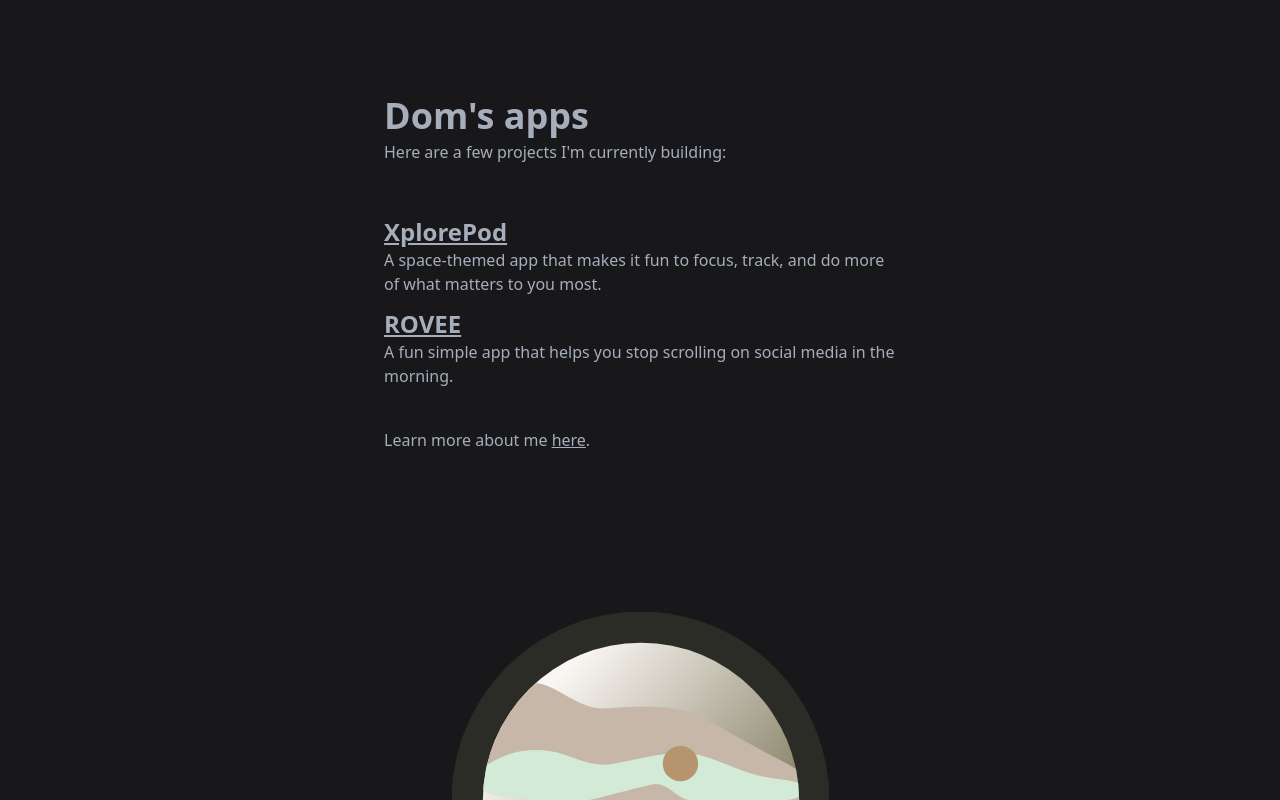
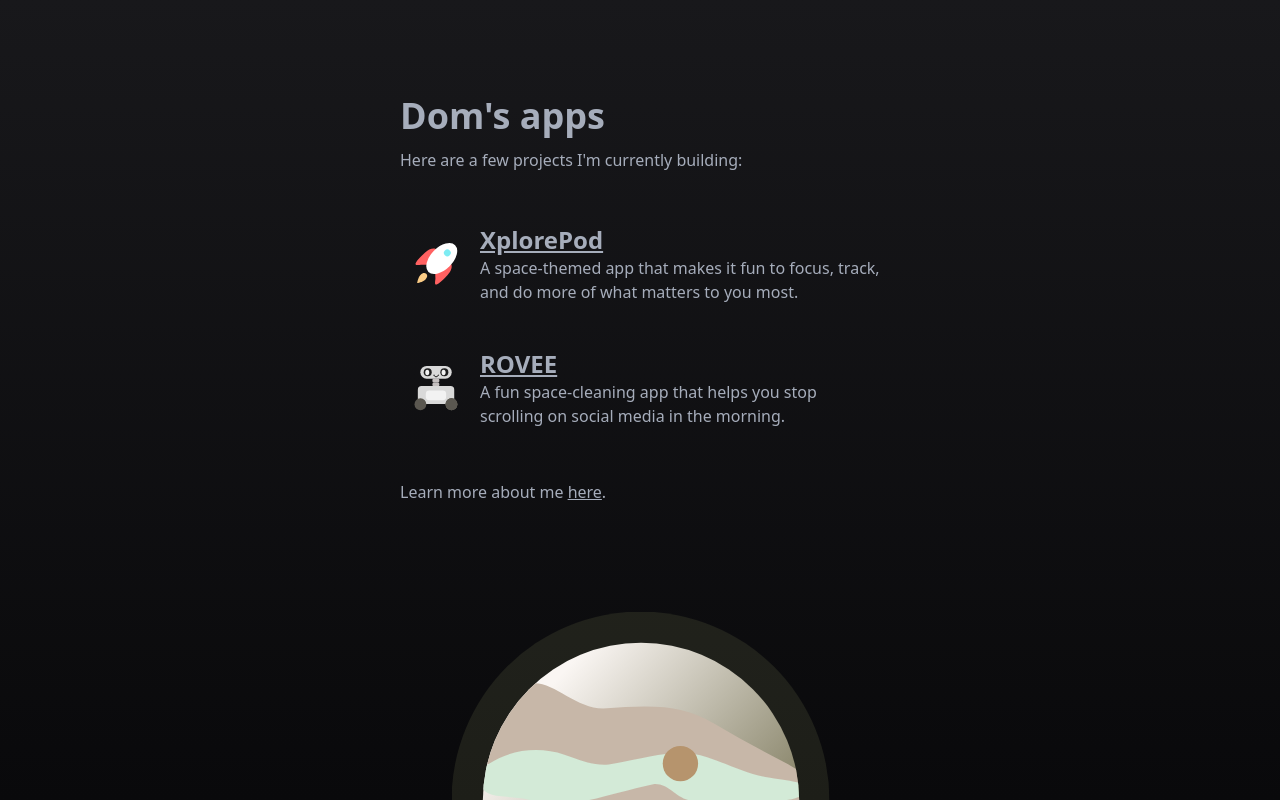
Before and after one commit to domwon/personal-svelte, a SvelteKit app: page /apps in a window 1280 px wide. Built offline with nearby package versions, Linux system fonts and the light colour scheme.

Commit message:
Add icons to projects in Apps page
- Change padding and margins to clean up UI with new icons

```diff
--- a/src/routes/apps/+page.svelte
+++ b/src/routes/apps/+page.svelte
@@ -2,34 +2,44 @@
 </script>
 
 <div class="flex flex-col h-full w-full justify-center items-center">
-	<div class="flex flex-col h-screen w-full justify-center items-center overflow-hidden bg-zinc-900">
+	<div
+		class="flex flex-col h-screen w-full justify-center items-center overflow-hidden bg-zinc-900 bg-gradient-to-b from-zinc-900 to-zinc-950"
+	>
 		<div class="absolute top-10 lg:top-20">
 			<div class="max-w-lg p-4">
-                <h1 class="text-4xl font-bold mb-1">
-                    Dom's apps
-                </h1>
+				<h1 class="text-4xl font-bold mb-3">Dom's apps</h1>
 				<p>Here are a few projects I'm currently building:</p>
 			</div>
 
-
-			<div class="mt-5 p-4">
-				<a class="card max-w-lg hover:bg-zinc-950" href="https://xplorepod.com" target="_blank">
+			<div class="mt-5">
+				<a class="card max-w-lg hover:bg-zinc-950 hover:animate-pulse p-4 flex flex-row items-center justify-center" href="https://xplorepod.com" target="_blank">
+                    <img src="scout-icon.svg" alt="xplorepod icon" class="ml-1 mr-3 h-16"/>
+                    <div>
                         <h2 class="text-2xl font-bold underline">XplorePod</h2>
                         <p>
                             A space-themed app that makes it fun to focus, track, and do more of what matters to you
                             most.
                         </p>
+                    </div>
+
 				</a>
 				<a
-					class="card max-w-lg hover:bg-zinc-950 mt-3"
+					class="card max-w-lg hover:bg-zinc-950 hover:animate-pulse p-4 flex flex-row items-center mt-3"
 					href="https://rovee.app"
 					target="_blank"
 				>
+                <img src="rovee.svg" alt="xplorepod icon" class="ml-1 mr-3 h-16"/>
+                <div>
 					<h2 class="text-2xl font-bold underline">ROVEE</h2>
-					<p>A fun simple app that helps you stop scrolling on social media in the morning.</p>
+					<p>A fun space-cleaning app that helps you stop scrolling on social media in the morning.</p>
+                </div>
 				</a>
 
-                <p class="mt-10">Learn more about me <a href="/" class="underline hover:opacity-75">here</a>.</p>
+				<div class="p-4">
+					<p class="mt-5">
+						Learn more about me <a href="/" class="underline hover:opacity-75">here</a>.
+					</p>
+				</div>
 			</div>
 		</div>
 
```
Also changed, not shown: static/rovee.svg (added), static/scout-icon.svg (added). Lines whose indentation alone changed are shown as unchanged.
